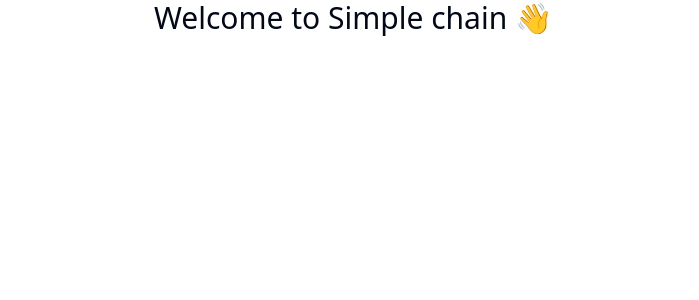
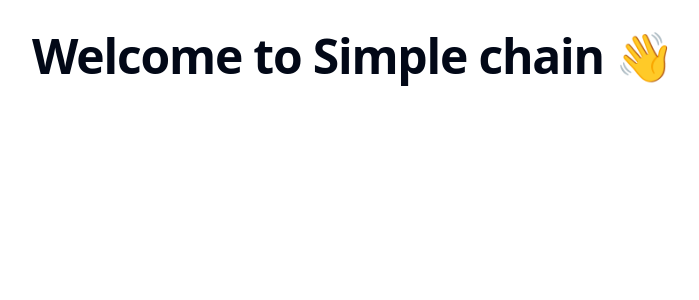
Before and after one commit to DavNej/simple-chain, a React (Vite) app: page / in a window 1280 px wide. Shown: the top 300 px of the page, without its empty margins (287-986 px from the left). Built offline with nearby package versions, Linux system fonts and the light colour scheme.

Commit message:
add typography ui

```diff
--- a/src/App.tsx
+++ b/src/App.tsx
@@ -1,5 +1,13 @@
+import * as Typography from '@/components/ui/typography'
+
 function App() {
-  return <h1 className='text-3xl text-center'>Welcome to Simple chain 👋</h1>
+  return (
+    <main>
+      <Typography.H1 className='text-center p-8'>
+        Welcome to Simple chain 👋
+      </Typography.H1>
+    </main>
+  )
 }
 
 export default App
--- /dev/null
+++ b/src/components/ui/typography.tsx
@@ -0,0 +1,27 @@
+import { cn } from '@/lib/utils'
+
+export type HeadingProps = React.BaseHTMLAttributes<HTMLHeadingElement>
+
+export function H1(props: HeadingProps) {
+  return (
+    <h1
+      {...props}
+      className={cn(
+        'scroll-m-20 text-4xl font-extrabold tracking-tight lg:text-5xl',
+        props.className
+      )}
+    />
+  )
+}
+
+export function H2(props: HeadingProps) {
+  return (
+    <h2
+      {...props}
+      className={cn(
+        'scroll-m-20 border-b pb-2 text-3xl font-semibold tracking-tight first:mt-0',
+        props.className
+      )}
+    />
+  )
+}
```
